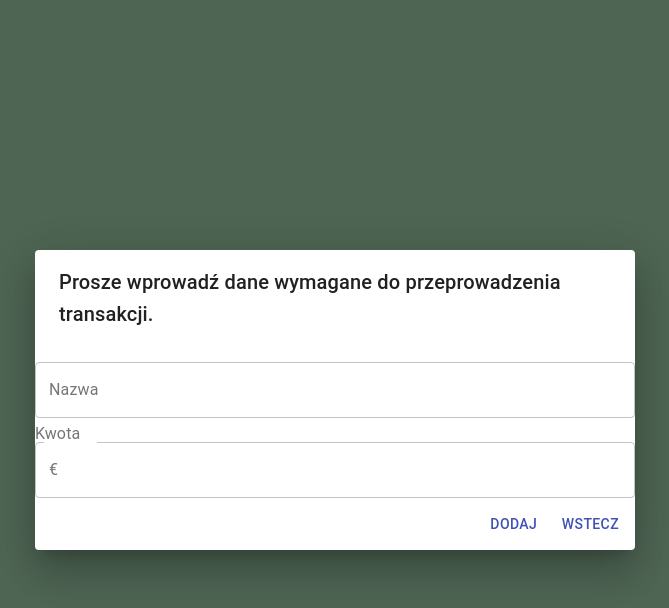
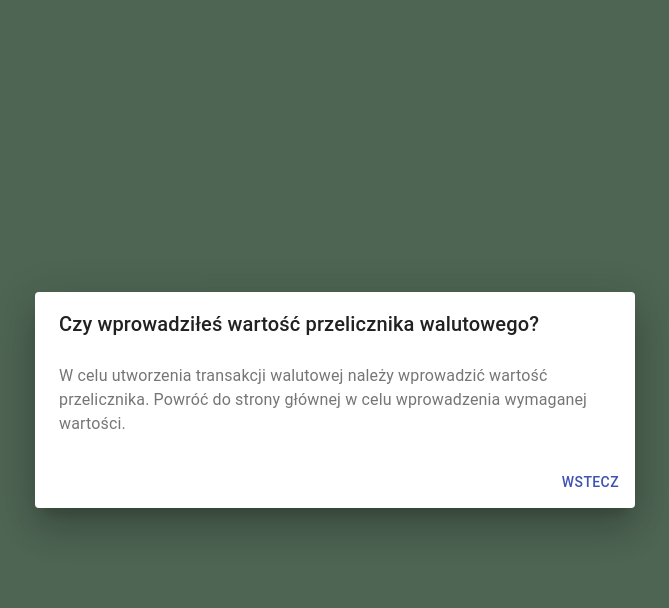
Before and after one commit to dawidpolednik/currency-converter, a React (Create React App) app: page / in a window 1280 px wide. Both pictures are taken after a click on the button "Dodaj transakcje". Shown: the top 608 px of the page, without its empty margins (305-974 px from the left). Built offline with nearby package versions, Linux system fonts and the light colour scheme; the HTML template or start-up script is replaced by a standard one.

Commit message:
added DialogAlert

```diff
--- a/src/App.js
+++ b/src/App.js
@@ -4,27 +4,36 @@ import ChangeConverter from "./Components/ChangeConverter/ChangeConverter";
 import ConverterInfo from "./Components/ConverterInfo/ConverterInfo";
 import TransactionsList from "./Components/TransactionsList/TransactionList";
 import NewTransactionDialog from "./Components/NewTransactionDialog/NewTransactionDialog";
+import DialogAlert from "./Components/DialogAlert/DialogAlert";
 import styles from "./App.module.scss";
 import { getTransactions } from "./actions/converterActions";
 
 class App extends Component {
   state = {
-    openDialog: false
+    openDialog: false,
+    isOpenAlert: false
   };
 
   componentDidUpdate = () => {
     this.props.getTransactions();
     console.log("this.props.transactions :", this.props.transactions);
   };
+  handleDialogAlert = () =>
+    this.setState(prevState => ({
+      isOpenAlert: !prevState.isOpenAlert
+    }));
 
   handleDialog = () => {
-    this.setState(prevState => ({
-      openDialog: !prevState.openDialog
-    }));
+    const { rate } = this.props;
+    rate && rate > 0
+      ? this.setState(prevState => ({
+          openDialog: !prevState.openDialog
+        }))
+      : this.handleDialogAlert();
   };
 
   render() {
-    const { openDialog } = this.state;
+    const { openDialog, isOpenAlert } = this.state;
     const { transaction } = this.props;
     console.log("transaction :", transaction);
     return (
@@ -38,6 +47,10 @@ class App extends Component {
         <NewTransactionDialog
           open={openDialog}
           handleDialog={this.handleDialog}
+        />
+        <DialogAlert
+          isOpenAlert={isOpenAlert}
+          handleDialogAlert={this.handleDialogAlert}
         />
       </div>
     );
--- /dev/null
+++ b/src/Components/DialogAlert/DialogAlert.jsx
@@ -0,0 +1,37 @@
+import React, { useState } from "react";
+import {
+  Button,
+  Dialog,
+  DialogContent,
+  DialogActions,
+  DialogContentText,
+  DialogTitle
+} from "@material-ui/core";
+
+const DialogAlert = ({ isOpenAlert, handleDialogAlert }) => {
+  return (
+    <Dialog
+      open={isOpenAlert}
+      onClose={handleDialogAlert}
+      aria-labelledby="alert-dialog-title"
+      aria-describedby="alert-dialog-description"
+    >
+      <DialogTitle id="alert-dialog-title">
+        {"Czy wprowadziłeś wartość przelicznika walutowego?"}
+      </DialogTitle>
+      <DialogContent>
+        <DialogContentText id="alert-dialog-description">
+          W celu utworzenia transakcji walutowej należy wprowadzić wartość
+          przelicznika. Powróć do strony głównej w celu wprowadzenia wymaganej
+          wartości.
+        </DialogContentText>
+      </DialogContent>
+      <DialogActions>
+        <Button onClick={handleDialogAlert} color="primary">
+          Wstecz
+        </Button>
+      </DialogActions>
+    </Dialog>
+  );
+};
+export default DialogAlert;
--- a/src/Components/NewTransactionDialog/NewTransactionDialog.jsx
+++ b/src/Components/NewTransactionDialog/NewTransactionDialog.jsx
@@ -33,6 +33,14 @@ class NewTransactionDialog extends Component {
       });
     }
   };
+  resetValues = () =>
+    this.setState({
+      transaction: {
+        ...this.state.transaction,
+        name: "",
+        amount: ""
+      }
+    });
 
   handleChangeName = e =>
     this.setState({
@@ -56,6 +64,7 @@ class NewTransactionDialog extends Component {
     const { rate, handleDialog } = this.props;
     const conversionAmount = (amount * rate).toFixed(2);
     this.props.addTransaction({ name, amount, conversionAmount });
+    this.resetValues();
     return this.props.handleDialog();
   };
 
```
